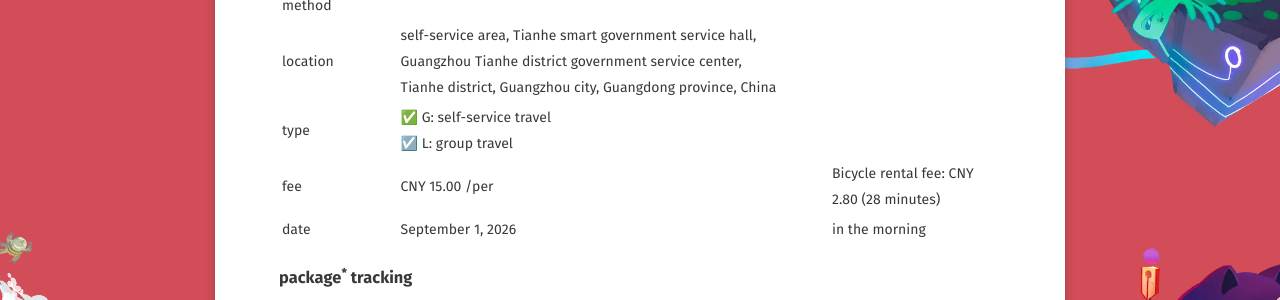
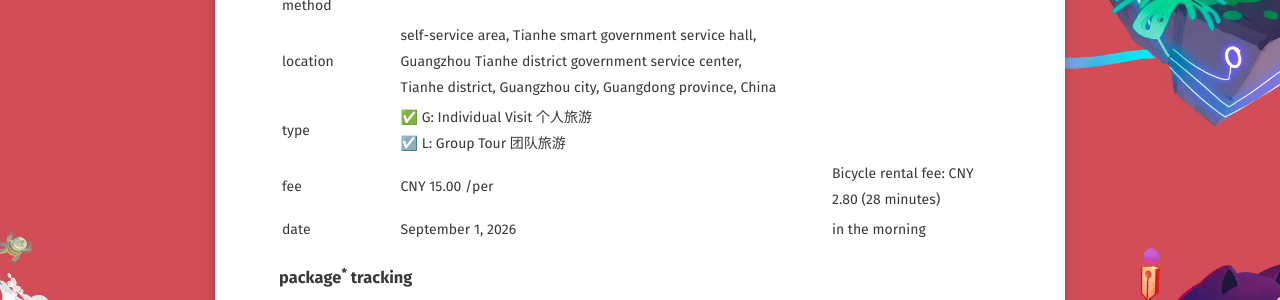
Before and after one commit to WebPavel/WebPavel.github.io, a Jekyll site: the page built from _posts/2026-08-31-purchase-Switch2-from-Nintendo-Store-in-Hong-Kong.md, in a window 1280 px wide and 900 px high, scrolled down 2411 px. Shown: the part 151-451 px from the top of the window. Built offline with Jekyll 4.4.1, drawn with Linux system fonts in a browser that asks for light colours; some web fonts are replaced; comment, search, counter and statistics services are not loaded.

```diff
--- a/_posts/2026-08-31-purchase-Switch2-from-Nintendo-Store-in-Hong-Kong.md
+++ b/_posts/2026-08-31-purchase-Switch2-from-Nintendo-Store-in-Hong-Kong.md
@@ -78,7 +78,7 @@
 | preparation        | valid physical EEP card                                                                                                                                                        |                                           |
 | endorsement method | automatic endorsement machine                                                                                                                                                  |                                           |
 | location           | self-service area, Tianhe smart government service hall, Guangzhou Tianhe district government service center, <br/> Tianhe district, Guangzhou city, Guangdong province, China |                                           |
-| type               | ✅ G: self-service travel <br/> ☑️ L: group travel                                                                                                                             |                                           |
+| type               | ✅ G: Individual Visit 个人旅游<br/> ☑️ L: Group Tour 团队旅游                                                                                                                 |                                           |
 | fee                | CNY 15.00 /per                                                                                                                                                                 | Bicycle rental fee: CNY 2.80 (28 minutes) |
 | date               | September 1, 2026                                                                                                                                                              | in the morning                            |
 
```
Also changed, not shown: _posts/2026-02-11-How-to-transfer-US-dollars-across-borders.md (+1 -1 lines).
